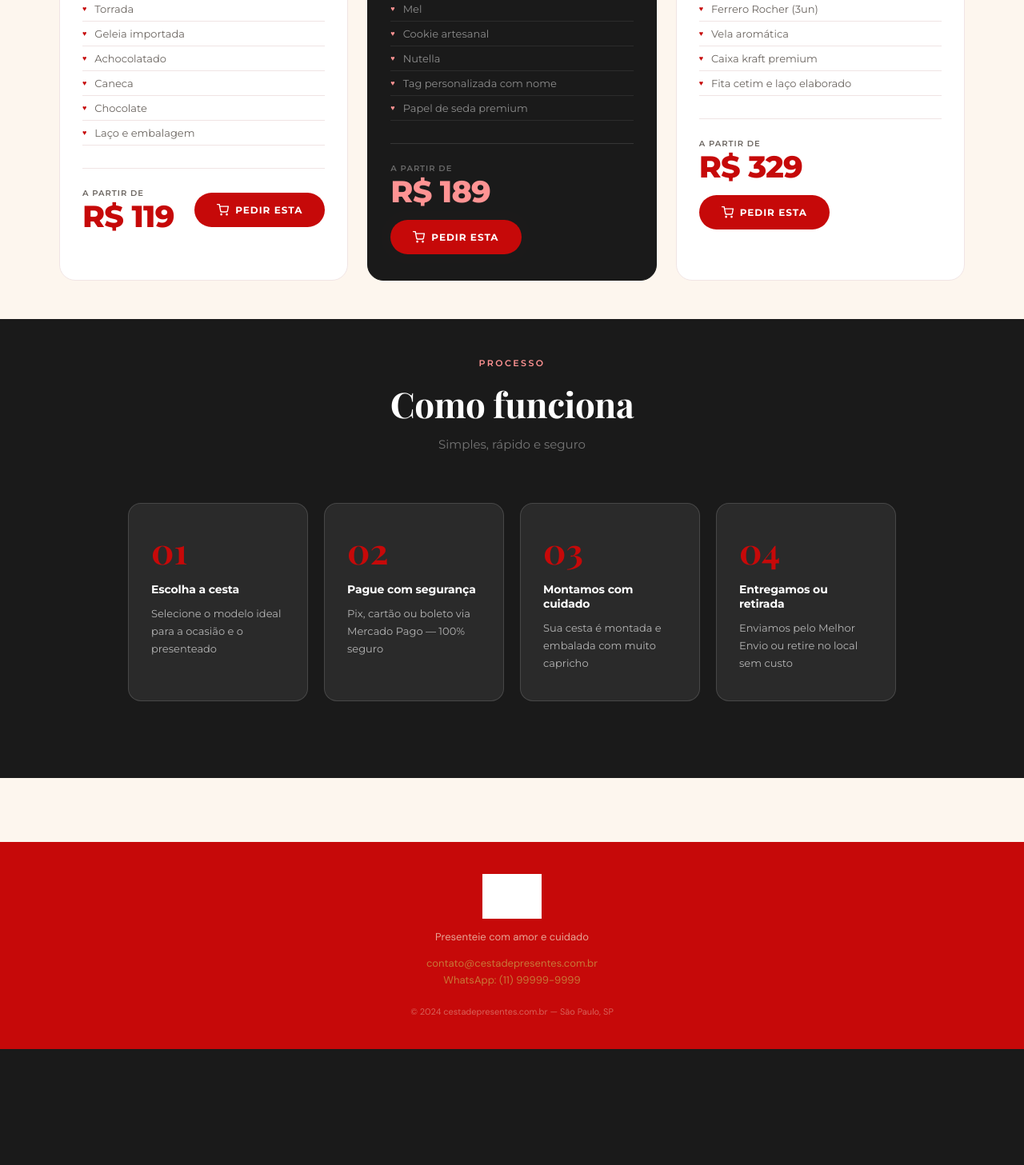
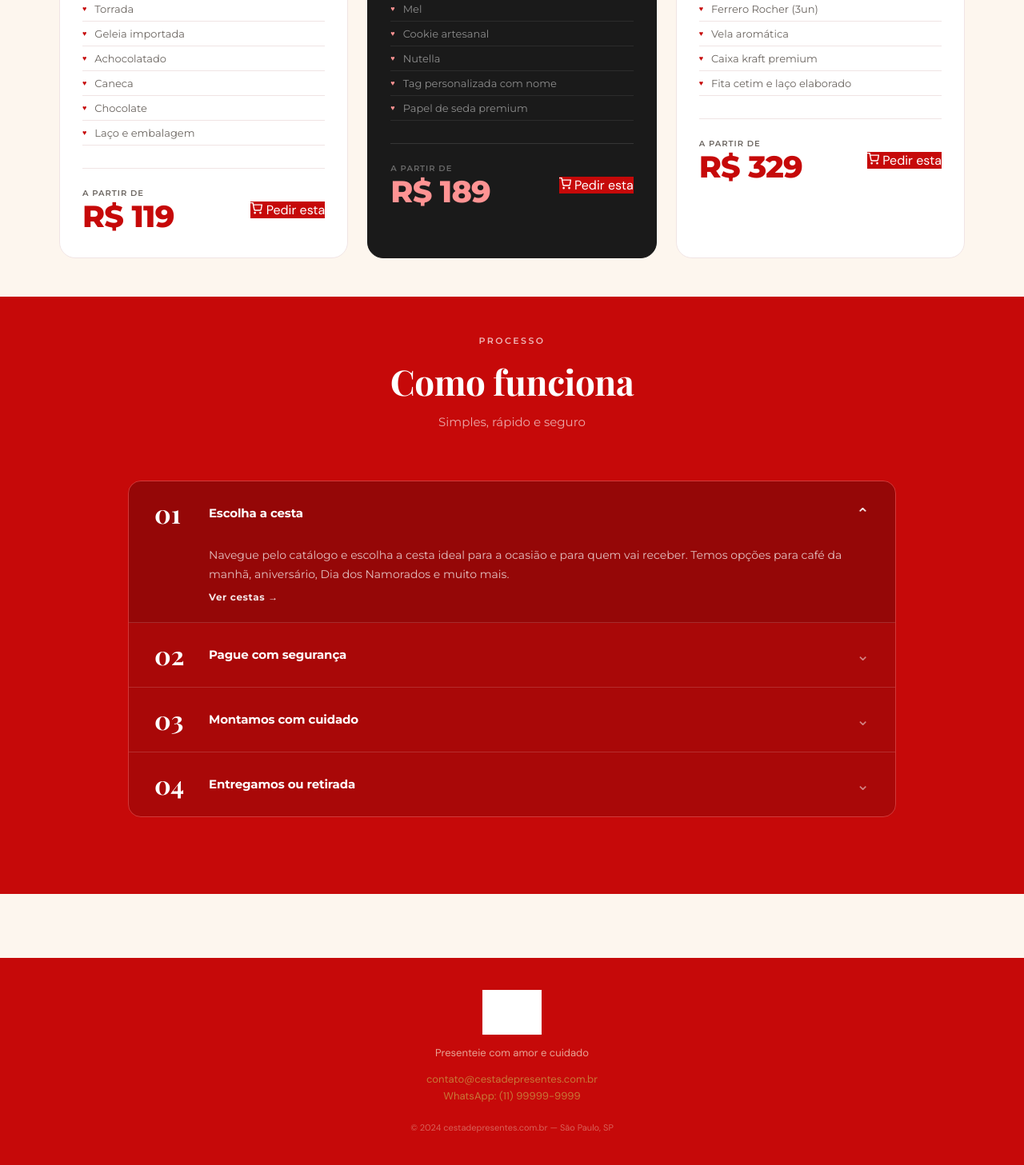
Before and after one commit to leanttro/leanttro_c, a Flask app: page / in a window 1280 px wide. Shown: the part 1608-3065 px from the top of the page at 80% size. Before the commit the page ends 2920 px from the top, so only its background shows below. Run offline with Flask 3, Linux system fonts and the light colour scheme; data comes from the database, SQL or seed files in the repository; data that the repository does not hold is empty; some web fonts are replaced; grey boxes are pictures that could not be loaded.

Commit message:
Update index.html

```diff
--- a/templates/index.html
+++ b/templates/index.html
@@ -349,99 +349,86 @@
 
   /* COMO FUNCIONA */
   #como-funciona {
-    background: var(--ink);
+    background: var(--red);
     padding: 48px 24px 96px;
   }
   #como-funciona .inner { max-width: 960px; margin: 0 auto; }
-  #como-funciona .section-header .label { color: var(--rose); }
+  #como-funciona .section-header .label { color: rgba(255,255,255,0.7); }
   #como-funciona .section-header h2 { color: #fff; }
-  #como-funciona .section-header p { color: rgba(255,255,255,0.4); }
+  #como-funciona .section-header p { color: rgba(255,255,255,0.65); }
   .steps {
-    display: grid;
-    grid-template-columns: repeat(auto-fit, minmax(200px, 1fr));
-    gap: 20px;
-    margin-top: 64px;
+    display: flex;
+    flex-direction: column;
+    gap: 0;
+    margin-top: 48px;
+    border: 1px solid rgba(255,255,255,0.2);
+    border-radius: 16px;
+    overflow: hidden;
   }
   .step {
-    background: rgba(255,255,255,0.07);
-    border: 1px solid rgba(255,255,255,0.14);
-    border-radius: 16px;
-    padding: 36px 28px;
-    transition: background 0.2s, border-color 0.2s, transform 0.2s;
+    border-bottom: 1px solid rgba(255,255,255,0.15);
+    cursor: pointer;
+    transition: background 0.2s;
+    background: rgba(0,0,0,0.15);
   }
-  .step:hover { background: rgba(198,9,9,0.18); border-color: rgba(198,9,9,0.4); transform: translateY(-4px); }
+  .step:last-child { border-bottom: none; }
+  .step.active { background: rgba(0,0,0,0.25); }
+  .step-header {
+    display: flex;
+    align-items: center;
+    gap: 20px;
+    padding: 24px 32px;
+    user-select: none;
+  }
+  .step-header:hover { background: rgba(0,0,0,0.1); }
   .step-num {
     font-family: 'Playfair Display', serif;
-    font-size: 44px;
+    font-size: 32px;
     font-weight: 700;
-    color: var(--red);
-    opacity: 1;
+    color: #fff;
     line-height: 1;
-    margin-bottom: 18px;
+    min-width: 48px;
   }
   .step h4 {
     font-family: 'Montserrat', sans-serif;
-    font-size: 14px;
+    font-size: 15px;
     font-weight: 700;
     color: #fff;
-    margin-bottom: 10px;
+    flex: 1;
     letter-spacing: -0.01em;
+    margin: 0;
   }
+  .step-chevron {
+    color: rgba(255,255,255,0.5);
+    font-size: 20px;
+    transition: transform 0.3s, color 0.2s;
+    line-height: 1;
+  }
+  .step.active .step-chevron { transform: rotate(180deg); color: #fff; }
+  .step-body {
+    max-height: 0;
+    overflow: hidden;
+    transition: max-height 0.35s ease, padding 0.35s ease;
+    padding: 0 32px 0 100px;
+  }
+  .step.active .step-body { max-height: 200px; padding: 0 32px 24px 100px; }
   .step p {
     font-family: 'Montserrat', sans-serif;
-    font-size: 13px;
-    color: rgba(255,255,255,0.65);
-    line-height: 1.7;
-    font-weight: 400;
+    font-size: 14px;
+    color: rgba(255,255,255,0.75);
+    line-height: 1.75;
+    margin: 0;
   }
-
-  /* BUTTONS */
-  .btn-primary {
-    font-family: 'Montserrat', sans-serif !important;
-    font-size: 12px !important;
-    font-weight: 700 !important;
-    letter-spacing: 0.08em !important;
-    text-transform: uppercase !important;
-    background: var(--red) !important;
-    color: #fff !important;
-    padding: 14px 28px !important;
-    border-radius: var(--btn-radius) !important;
-    text-decoration: none;
-    display: inline-flex !important;
-    align-items: center !important;
-    gap: 8px !important;
-    transition: background 0.2s, transform 0.15s, box-shadow 0.2s !important;
-  }
-  .btn-primary:hover {
-    background: var(--red-dark) !important;
-    transform: translateY(-2px) !important;
-    box-shadow: 0 8px 24px rgba(198,9,9,0.35) !important;
-  }
-  .btn-primary:active { transform: translateY(0) !important; }
-  .btn-primary svg { width: 16px; height: 16px; flex-shrink: 0; }
-
-  .btn-outline {
+  .step-detail {
     font-family: 'Montserrat', sans-serif;
     font-size: 12px;
+    color: rgba(255,255,255,0.9);
+    margin-top: 8px;
     font-weight: 700;
-    letter-spacing: 0.08em;
-    text-transform: uppercase;
-    background: transparent;
-    color: var(--ink);
-    border: 2px solid var(--border);
-    padding: 13px 28px;
-    border-radius: var(--btn-radius);
-    text-decoration: none;
-    display: inline-flex;
-    align-items: center;
-    gap: 8px;
-    transition: border-color 0.2s, background 0.2s, color 0.2s;
+    letter-spacing: 0.05em;
   }
-  .btn-outline:hover { border-color: var(--ink); background: var(--ink); color: #fff; }
-
-  /* cesta btn comprar - pulse on destaque */
-  .cesta-card.destaque .btn-primary {
-    animation: pulse-ring 2.5s ease-in-out infinite;
+  @media (max-width: 600px) {
+    .step-body, .step.active .step-body { padding-left: 32px; }
   }
 
   @media (max-width: 480px) {
@@ -659,27 +646,64 @@
       <p>Simples, rápido e seguro</p>
     </div>
     <div class="steps">
-      <div class="step">
+
+      <div class="step active" onclick="toggleStep(this)">
+        <div class="step-header">
           <div class="step-num">01</div>
           <h4>Escolha a cesta</h4>
-        <p>Selecione o modelo ideal para a ocasião e o presenteado</p>
+          <span class="step-chevron">&#8964;</span>
         </div>
-      <div class="step">
+        <div class="step-body">
+          <p>Navegue pelo catálogo e escolha a cesta ideal para a ocasião e para quem vai receber. Temos opções para café da manhã, aniversário, Dia dos Namorados e muito mais.</p>
+          <div class="step-detail">Ver cestas →</div>
+        </div>
+      </div>
+
+      <div class="step" onclick="toggleStep(this)">
+        <div class="step-header">
           <div class="step-num">02</div>
           <h4>Pague com segurança</h4>
-        <p>Pix, cartão ou boleto via Mercado Pago — 100% seguro</p>
+          <span class="step-chevron">&#8964;</span>
         </div>
-      <div class="step">
+        <div class="step-body">
+          <p>Pagamento 100% seguro via Mercado Pago. Aceitamos Pix, cartão de crédito em até 12x e boleto bancário. Você recebe a confirmação na hora.</p>
+          <div class="step-detail">Pix tem desconto especial</div>
+        </div>
+      </div>
+
+      <div class="step" onclick="toggleStep(this)">
+        <div class="step-header">
           <div class="step-num">03</div>
           <h4>Montamos com cuidado</h4>
-        <p>Sua cesta é montada e embalada com muito capricho</p>
+          <span class="step-chevron">&#8964;</span>
         </div>
-      <div class="step">
+        <div class="step-body">
+          <p>Após a confirmação do pagamento, sua cesta é montada artesanalmente com muito carinho, embalada em celofane e laço, e inclui cartão personalizado com a sua mensagem.</p>
+          <div class="step-detail">Cartão personalizado incluso</div>
+        </div>
+      </div>
+
+      <div class="step" onclick="toggleStep(this)">
+        <div class="step-header">
           <div class="step-num">04</div>
           <h4>Entregamos ou retirada</h4>
-        <p>Enviamos pelo Melhor Envio ou retire no local sem custo</p>
+          <span class="step-chevron">&#8964;</span>
+        </div>
+        <div class="step-body">
+          <p>Enviamos para todo o Brasil pelo Melhor Envio com rastreamento. Prefere retirar? É gratuito! Combinamos dia e horário pelo WhatsApp.</p>
+          <div class="step-detail">Retirada gratuita · Envio rastreado</div>
         </div>
       </div>
+
+    </div>
+
+    <script>
+    function toggleStep(el) {
+      const isActive = el.classList.contains('active');
+      document.querySelectorAll('.step').forEach(s => s.classList.remove('active'));
+      if (!isActive) el.classList.add('active');
+    }
+    </script>
   </div>
 </section>
 
```
Lines whose indentation alone changed are shown as unchanged.
